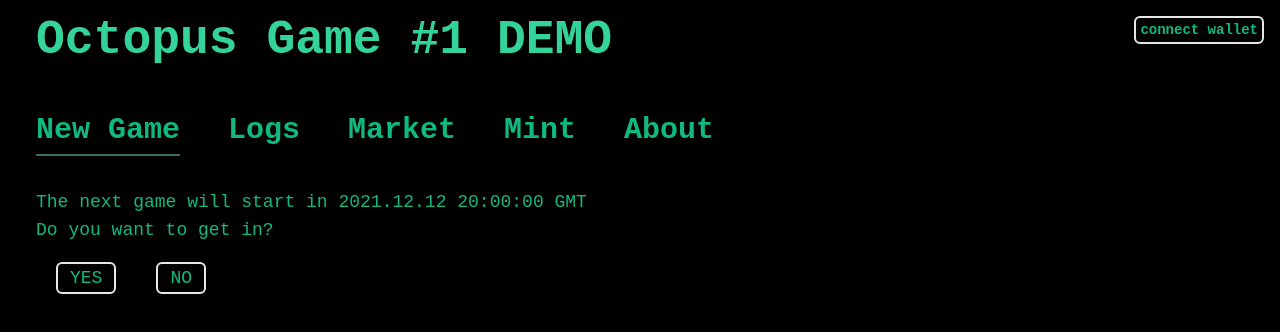
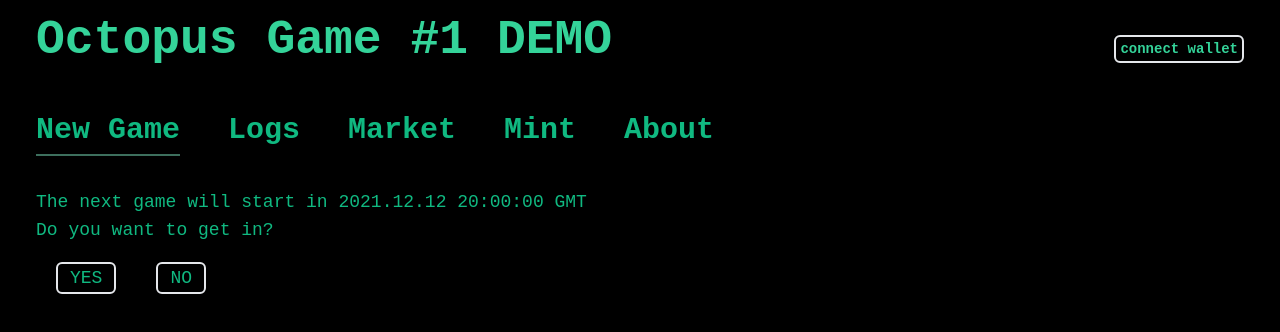
Before and after one commit to Rackar/octopus, a Vue app: page / in a window 1280 px wide. Shown: the top 332 px of the page. Built offline with nearby package versions, Linux system fonts and the light colour scheme; what web3 would draw is missing.

Commit message:
add change clain and reinit

```diff
--- a/src/App.vue
+++ b/src/App.vue
@@ -1,8 +1,19 @@
 <template>
   <div>
     <div class="container gird text-green-500 text-lg">
-      <h1 class="font-bold text-5xl py-4 text-green-400 select-none">
-        Octopus Game #1 DEMO
+      <h1
+        class="
+          font-bold
+          text-5xl
+          py-4
+          text-green-400
+          select-none
+          flex flex-row flex-nowrap
+          justify-between
+        "
+      >
+        <span> Octopus Game #1 DEMO</span>
+        <span> <ConnectWallet /></span>
       </h1>
       <div class="py-8 text-3xl font-bold flex flex-wrap">
         <router-link
@@ -35,7 +46,7 @@
           to="/about"
           >About</router-link
         >
-        <ConnectWallet />
+        <!-- <ConnectWallet /> -->
       </div>
       <router-view />
     </div>
--- a/src/components/ConnectWallet.vue
+++ b/src/components/ConnectWallet.vue
@@ -1,5 +1,5 @@
 <template>
-  <span class="absolute right-4 top-2 text-md">
+  <span class="right-4 top-2 text-md min-w-max whitespace-nowrap">
     <span
       v-if="!store.state.login"
       class="
@@ -17,7 +17,7 @@
     <span v-else class="text-sm">{{
       store.state.address.substr(0, 5) +
       '...' +
-      store.state.address.substr(-3, 5)
+      store.state.address.substr(-4, 5)
     }}</span>
   </span>
 </template>
--- a/src/js/web3/index.js
+++ b/src/js/web3/index.js
@@ -26,19 +26,27 @@ const instanceResult = {
   gameContract: null,
 };
 
-async function manuallyChangeChainId(chainId = 0x2a, provider) {
+async function switchChain(chainId = '0x2a', provider) {
   try {
     await provider.request({
       method: 'wallet_switchEthereumChain',
       params: [{ chainId }],
     });
+
+    reInit();
   } catch (switchError) {
     // This error code indicates that the chain has not been added to MetaMask.
     if (switchError.code === 4902) {
       try {
         await provider.request({
           method: 'wallet_addEthereumChain',
-          params: [{ chainId: '0xf00', rpcUrl: 'https://...' /* ... */ }],
+          params: [
+            {
+              chainId: '0xf00',
+              chainName: 'Kovan Test net',
+              rpcUrls: [''],
+            },
+          ],
         });
       } catch (addError) {
         // handle "add" error
@@ -92,15 +100,19 @@ const initWeb3 = async () => {
   }
 
   async function handleChainChanged(_chainId) {
-    const ALLOWED_CHAIN_IDS = [1, 3, 4, 5, 42, 0x2a, 0x38];
+    // const ALLOWED_CHAIN_IDS = [1, 3, 4, 5, 42, '0x2a', '0x38'];
+    const ALLOWED_CHAIN_IDS = ['0x2a'];
     console.log('chain changed to', _chainId);
     if (!ALLOWED_CHAIN_IDS.includes(_chainId)) {
       console.log('chain wrong');
+      switchChain('0x2a', provider);
+      return;
     }
 
     instanceResult.chainId = _chainId;
 
     store.commit('setChain', _chainId);
+    reInit();
     // We recommend reloading the page, unless you must do otherwise
     // window.location.reload();
   }
@@ -299,9 +311,4 @@ const requestLoginMetamask = async () => {
     });
 };
 
-export {
-  initWeb3,
-  getInstaceResult,
-  manuallyChangeChainId,
-  requestLoginMetamask,
-};
+export { initWeb3, getInstaceResult, switchChain, requestLoginMetamask };
```
